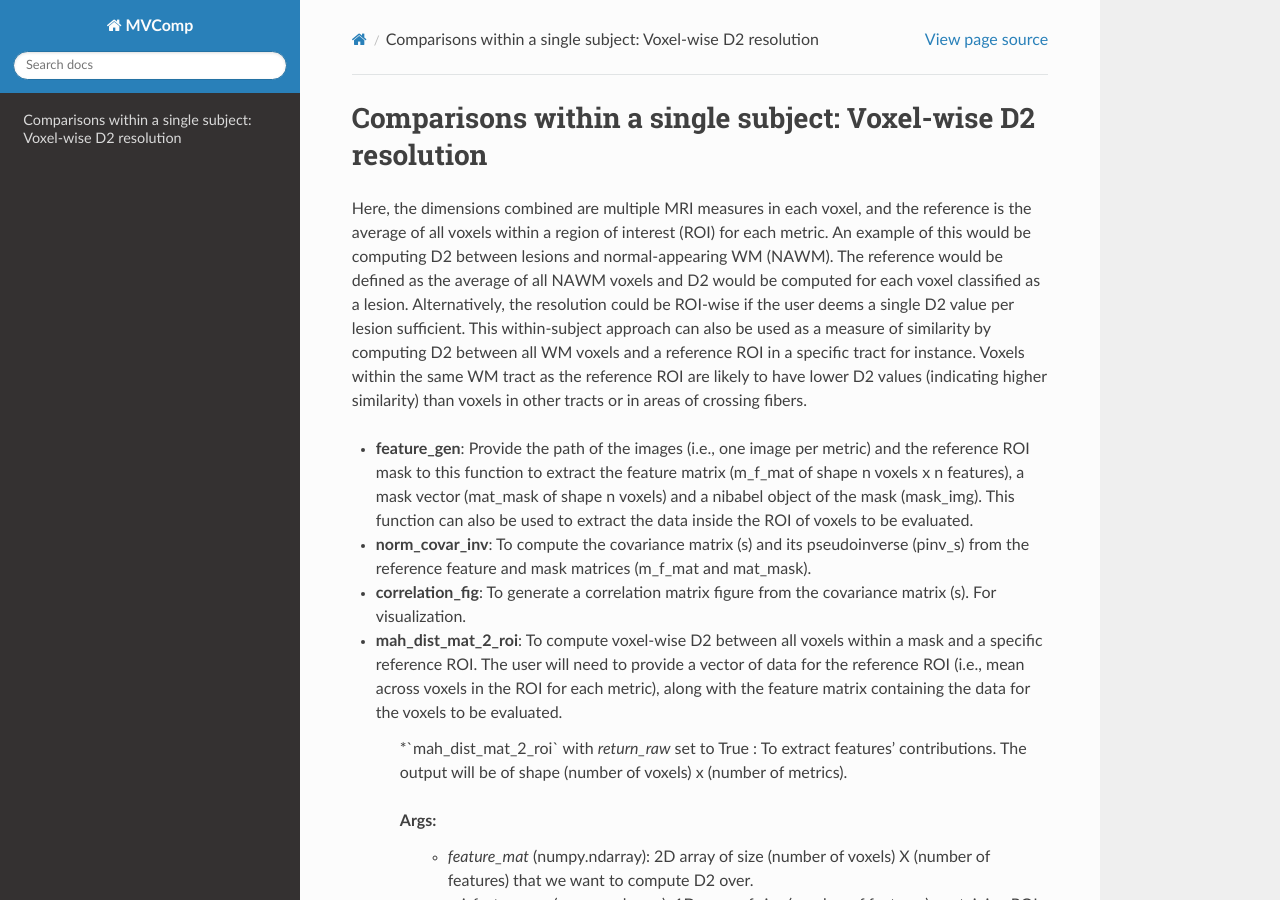
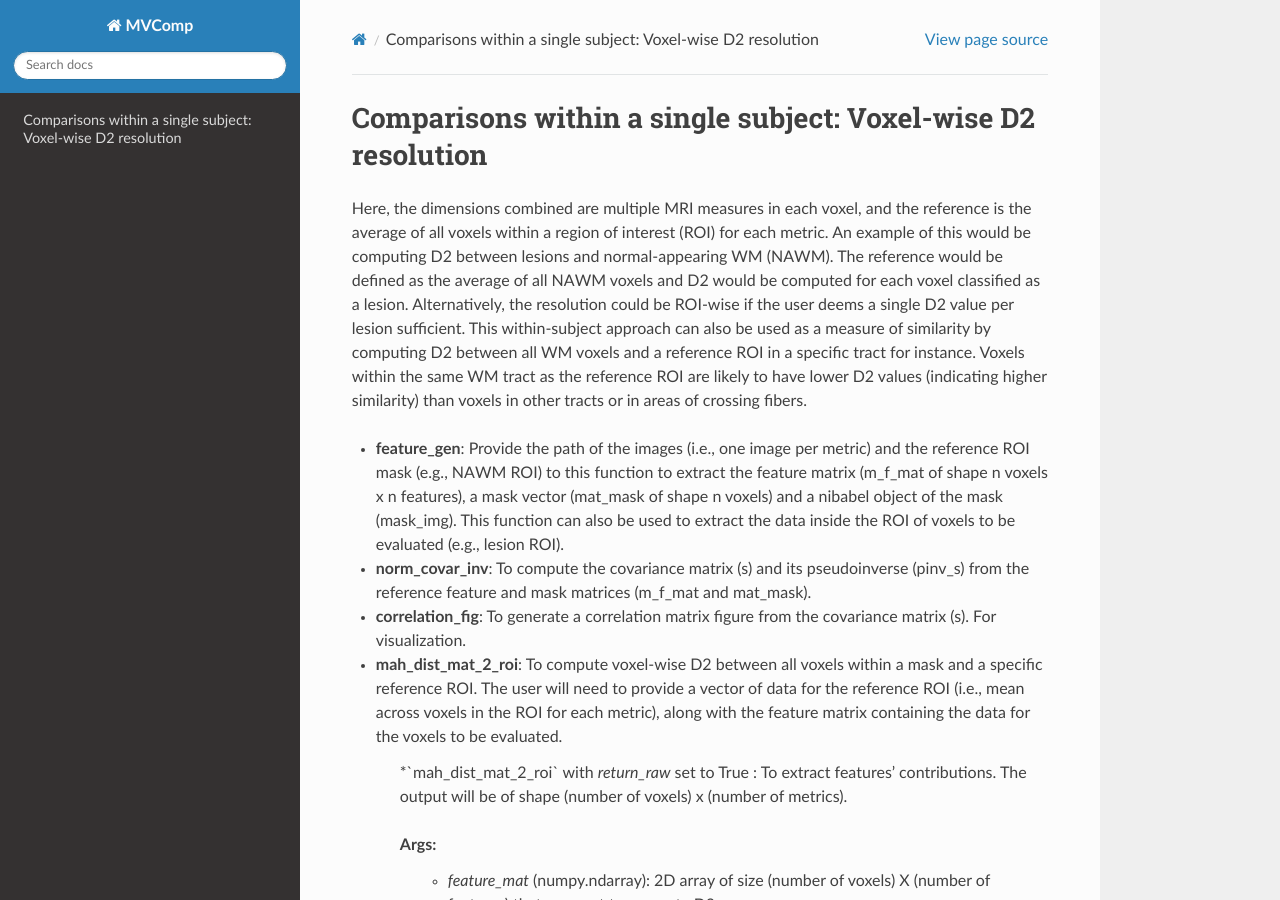
Before and after one commit to neuralabc/mvcomp, a Sphinx documentation site: the page built from docs/UserGuide/Voxel-wise_D2_resolution.rst, in a window 1280 px wide and 900 px high. Built offline with Sphinx 7.4.7 and the Read the Docs theme 2.0.0, drawn with Linux system fonts in a browser that asks for light colours; pages that are not in the unit, such as notebooks, are missing from menus.

Commit message:
Update Voxel-wise_D2_resolution.rst
minor changes

```diff
--- a/docs/UserGuide/Voxel-wise_D2_resolution.rst
+++ b/docs/UserGuide/Voxel-wise_D2_resolution.rst
@@ -3,7 +3,7 @@
 
 Here, the dimensions combined are multiple MRI measures in each voxel, and the reference is the average of all voxels within a region of interest (ROI) for each metric. An example of this would be computing D2 between lesions and normal-appearing WM (NAWM). The reference would be defined as the average of all NAWM voxels and D2 would be computed for each voxel classified as a lesion. Alternatively, the resolution could be ROI-wise if the user deems a single D2 value per lesion sufficient. This within-subject approach can also be used as a measure of similarity by computing D2 between all WM voxels and a reference ROI in a specific tract for instance. Voxels within the same WM tract as the reference ROI are likely to have lower D2 values (indicating higher similarity) than voxels in other tracts or in areas of crossing fibers.
 
-- **feature_gen**: Provide the path of the images (i.e., one image per metric) and the reference ROI mask to this function to extract the feature matrix (m_f_mat of shape n voxels x n features), a mask vector (mat_mask of shape n voxels) and a nibabel object of the mask (mask_img). This function can also be used to extract the data inside the ROI of voxels to be evaluated.
+- **feature_gen**: Provide the path of the images (i.e., one image per metric) and the reference ROI mask (e.g., NAWM ROI) to this function to extract the feature matrix (m_f_mat of shape n voxels x n features), a mask vector (mat_mask of shape n voxels) and a nibabel object of the mask (mask_img). This function can also be used to extract the data inside the ROI of voxels to be evaluated (e.g., lesion ROI).
 
 - **norm_covar_inv**: To compute the covariance matrix (s) and its pseudoinverse (pinv_s) from the reference feature and mask matrices (m_f_mat and mat_mask).
 
```
